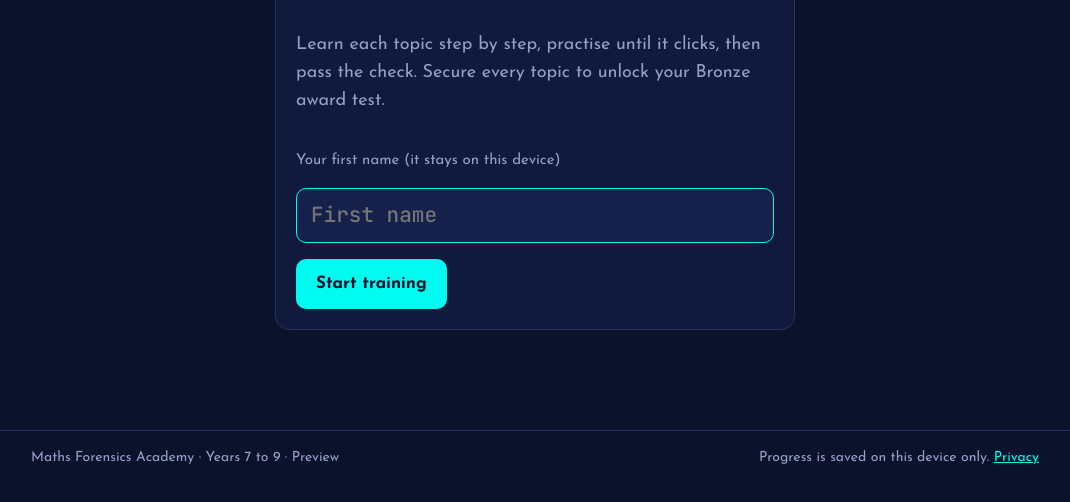
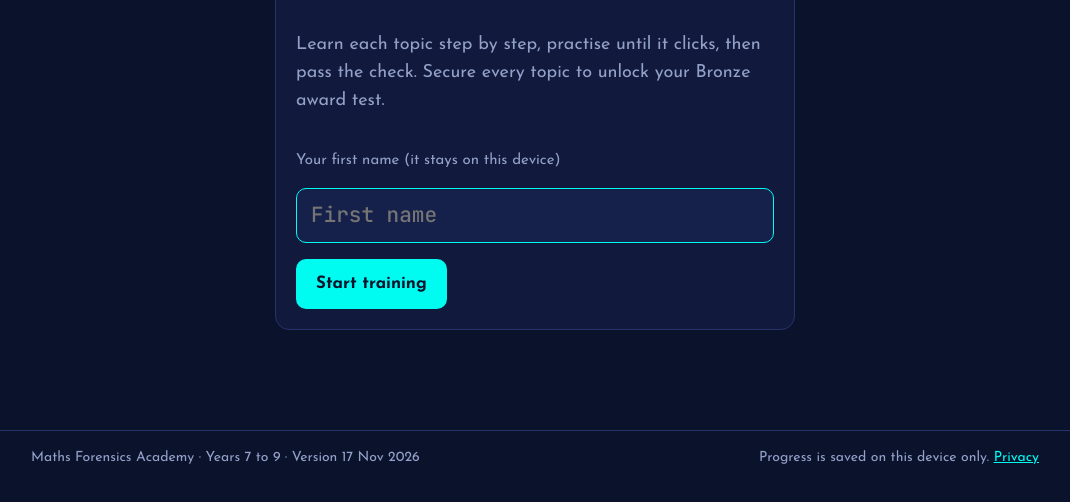
Before and after one commit to michaeltaylor0898-for/mathsforensics-lab, a plain HTML site: page site/academy/index.html in a window 1280 px wide. Shown: the part 268-770 px from the top of the page, without its empty margins (105-1175 px from the left). Drawn offline with Linux system fonts and the light colour scheme; a web font is replaced by a local one.

Commit message:
Academy: show a version date in the footer
Co-Authored-By: Claude Opus 5.5 <noreply@anthropic.com>
Claude-Session: https://claude.ai/code/session_01EyA4ytfVvpSeisVSFyyy2c

```diff
--- a/site/academy/index.html
+++ b/site/academy/index.html
@@ -188,7 +188,7 @@ footer .wrap{display:flex;flex-wrap:wrap;gap:8px 18px;justify-content:space-betw
   </div>
 </header>
 <main class="wrap" id="app" tabindex="-1"></main>
-<footer><div class="wrap"><span>Maths Forensics Academy · Years 7 to 9 · Preview</span><span><span id="footnote">Progress is saved on this device only.</span> <a href="../privacy.html">Privacy</a></span></div></footer>
+<footer><div class="wrap"><span>Maths Forensics Academy · Years 7 to 9 · Version 17 Nov 2026</span><span><span id="footnote">Progress is saved on this device only.</span> <a href="../privacy.html">Privacy</a></span></div></footer>
 
 <script>
 "use strict";
```
